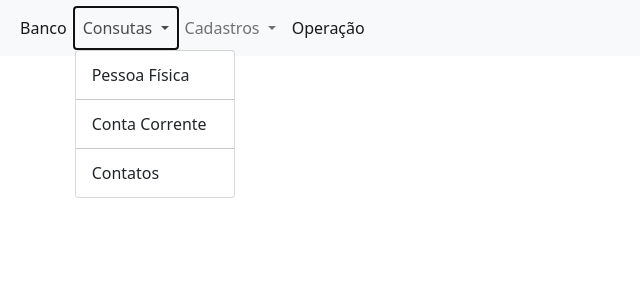
After one commit to larissaschmitz/prova, a PHP site: page / in a window 1280 px wide, after a click on "Consutas". The commit adds this page. Shown: the top 300 px of the page, without its empty margins (0-640 px from the left). Run offline with PHP 8.4, Linux system fonts and the light colour scheme.

Commit message:
Alteração de arquivos, novas partes escritas

```diff
--- a/acaoCC.php
+++ b/acaoCC.php
@@ -1,3 +1,4 @@
+
 <?php
     include_once "conf/default.inc.php";
     require_once "conf/Conexao.php";
--- a/cadastroCC.php
+++ b/cadastroCC.php
@@ -1,6 +1,7 @@
 <!DOCTYPE html>
 
 <?php
+    include_once "acaoCC.php";
     include_once "acaoCC.php";
     $acao = isset($_GET['acao']) ? $_GET['acao'] : "";
     $dados;
@@ -17,14 +18,13 @@
 
 <html lang="pt-br">
 <head>
-    <meta charset="UTF-8">
+<meta charset="UTF-8">
     <meta name="viewport" content="width=device-width, initial-scale=1.0">
     <meta http-equiv="X-UA-Compatible" content="ie=edge">
     <title><?php echo $title ?></title>
     <link href="https://cdn.jsdelivr.net/npm/bootstrap@5.1.3/dist/css/bootstrap.min.css" rel="stylesheet" integrity="sha384-1BmE4kWBq78iYhFldvKuhfTAU6auU8tT94WrHftjDbrCEXSU1oBoqyl2QvZ6jIW3" crossorigin="anonymous">
     <link rel="shortcut icon" href="img/favicon.ico">
     <link rel="stylesheet" href="css/estilo.css">
-
 </head>
 
 
--- a/cadastroCont.php
+++ b/cadastroCont.php
@@ -17,11 +17,12 @@
 
 <html lang="pt-br">
 <head>
-    <meta charset="UTF-8">
+<meta charset="UTF-8">
     <meta name="viewport" content="width=device-width, initial-scale=1.0">
     <meta http-equiv="X-UA-Compatible" content="ie=edge">
     <title><?php echo $title ?></title>
     <link href="https://cdn.jsdelivr.net/npm/bootstrap@5.1.3/dist/css/bootstrap.min.css" rel="stylesheet" integrity="sha384-1BmE4kWBq78iYhFldvKuhfTAU6auU8tT94WrHftjDbrCEXSU1oBoqyl2QvZ6jIW3" crossorigin="anonymous">
+    <link rel="shortcut icon" href="img/favicon.ico">
     <link rel="stylesheet" href="css/estilo.css">
 
 </head>
--- a/classes/PF.class.php
+++ b/classes/PF.class.php
@@ -44,7 +44,7 @@
 
         public function editar($pf_id){
                 $pdo = Conexao::getInstance();
-                $stmt = $pdo->prepare("UPDATE `prova1`.`pessoa_fisica` SET `pf_cpf` = :pf_cpf, `pf_nome` = :pf_nome, `pf_dt_nascimento` = :pf_dt_nascimento WHERE (`pf_id` = :pf_id);");
+                $stmt = $pdo->prepare("UPDATE `pessoa_fisica` SET `pf_cpf` = :pf_cpf, `pf_nome` = :pf_nome, `pf_dt_nascimento` = :pf_dt_nascimento WHERE (`pf_id` = :pf_id);");
                 $stmt->bindValue(':pf_id', $this->setId($this->pf_id), PDO::PARAM_INT);
                 $stmt->bindValue(':pf_cpf', $this->setCPF($this->pf_cpf), PDO::PARAM_STR);
                 $stmt->bindValue(':pf_nome', $this->setNome($this->pf_nome), PDO::PARAM_STR);
--- a/conf/conf.inc.php
+++ b/conf/conf.inc.php
@@ -1,7 +1,7 @@
 <?php
     // Banco de Dados
     define('HOST', 'localhost:3306');
-    define('DBNAME', 'prova1');
+    define('DBNAME', 'prova');
     define('USER', 'root');
     define('PASSWORD', '*Fada030648');
 
--- /dev/null
+++ b/index.php
@@ -0,0 +1,45 @@
+
+<link href="https://cdn.jsdelivr.net/npm/bootstrap@5.1.3/dist/css/bootstrap.min.css" rel="stylesheet" integrity="sha384-1BmE4kWBq78iYhFldvKuhfTAU6auU8tT94WrHftjDbrCEXSU1oBoqyl2QvZ6jIW3" crossorigin="anonymous">
+<link rel="shortcut icon" href="img/favicon.ico">
+<title>Menu</title>
+<nav class="navbar navbar-expand-lg navbar-light bg-light">
+  <div class="container-fluid">
+
+    <div class="collapse navbar-collapse" id="navbarSupportedContent">
+      <ul class="navbar-nav me-auto mb-2 mb-lg-0">
+        <li class="nav-item">
+          <a class="nav-link active" aria-current="page" href="#">Banco</a>
+        </li>
+
+        <li class="nav-item dropdown">
+          <a class="nav-link dropdown-toggle" href="#" id="navbarDropdown" role="button" data-bs-toggle="dropdown" aria-expanded="false">
+            Consutas
+          </a>
+          <ul class="dropdown-menu" aria-labelledby="navbarDropdown">
+            <li><a class="dropdown-item" href="indexPF.php">Pessoa Física</a></li>
+            <li><hr class="dropdown-divider"></li>
+            <li><a class="dropdown-item" href="indexCC.php">Conta Corrente</a></li>
+            <li><hr class="dropdown-divider"></li>
+            <li><a class="dropdown-item" href="indexCont.php">Contatos</a></li>
+          </ul>
+        </li>
+          <li class="nav-item dropdown">
+          <a class="nav-link dropdown-toggle" href="#" id="navbarDropdown" role="button" data-bs-toggle="dropdown" aria-expanded="false">
+            Cadastros
+          </a>
+          <ul class="dropdown-menu" aria-labelledby="navbarDropdown">
+          <li><a class="dropdown-item" href="cadastroPF.php">Cadastro de Pessoa Física</a></li>
+            <li><hr class="dropdown-divider"></li>
+            <li><a class="dropdown-item" href="cadastroCC.php">Cadastro de Conta Corrente</a></li>
+            <li><hr class="dropdown-divider"></li>
+            <li><a class="dropdown-item" href="cadastroCont.php">Cadastro de contatos</a></li>
+          </ul>
+        </li>
+        <a class="nav-link active" aria-current="page" href="operacao.php">Operação</a>
+
+      </ul>
+
+    </div>
+  </div>
+</nav>
+<script src="https://cdn.jsdelivr.net/npm/bootstrap@5.1.3/dist/js/bootstrap.bundle.min.js" integrity="sha384-ka7Sk0Gln4gmtz2MlQnikT1wXgYsOg+OMhuP+IlRH9sENBO0LRn5q+8nbTov4+1p" crossorigin="anonymous"></script>
```
Also changed, not shown: acaoOp.php (+37 -16 lines), classes/ContaCorrente.class.php (+7 -6 lines), indexCC.php (+8 -5 lines), indexCont.php (+6 -5 lines), indexPF.php (+9 -6 lines), operacao.php (+8 -1 lines), img/delete.svg (added), img/edit.png (deleted), img/edit.svg (added), img/favicon.ico.
